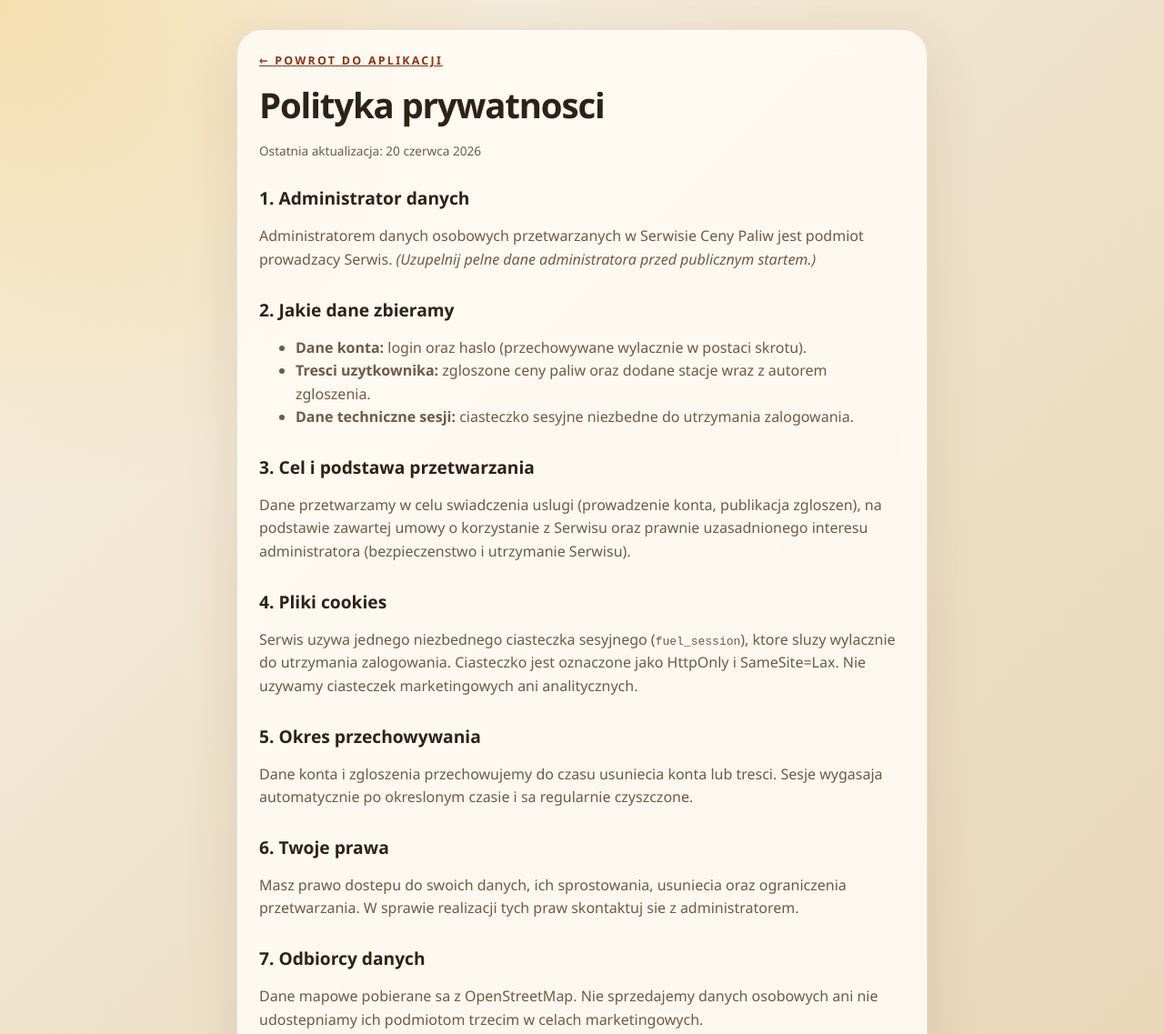
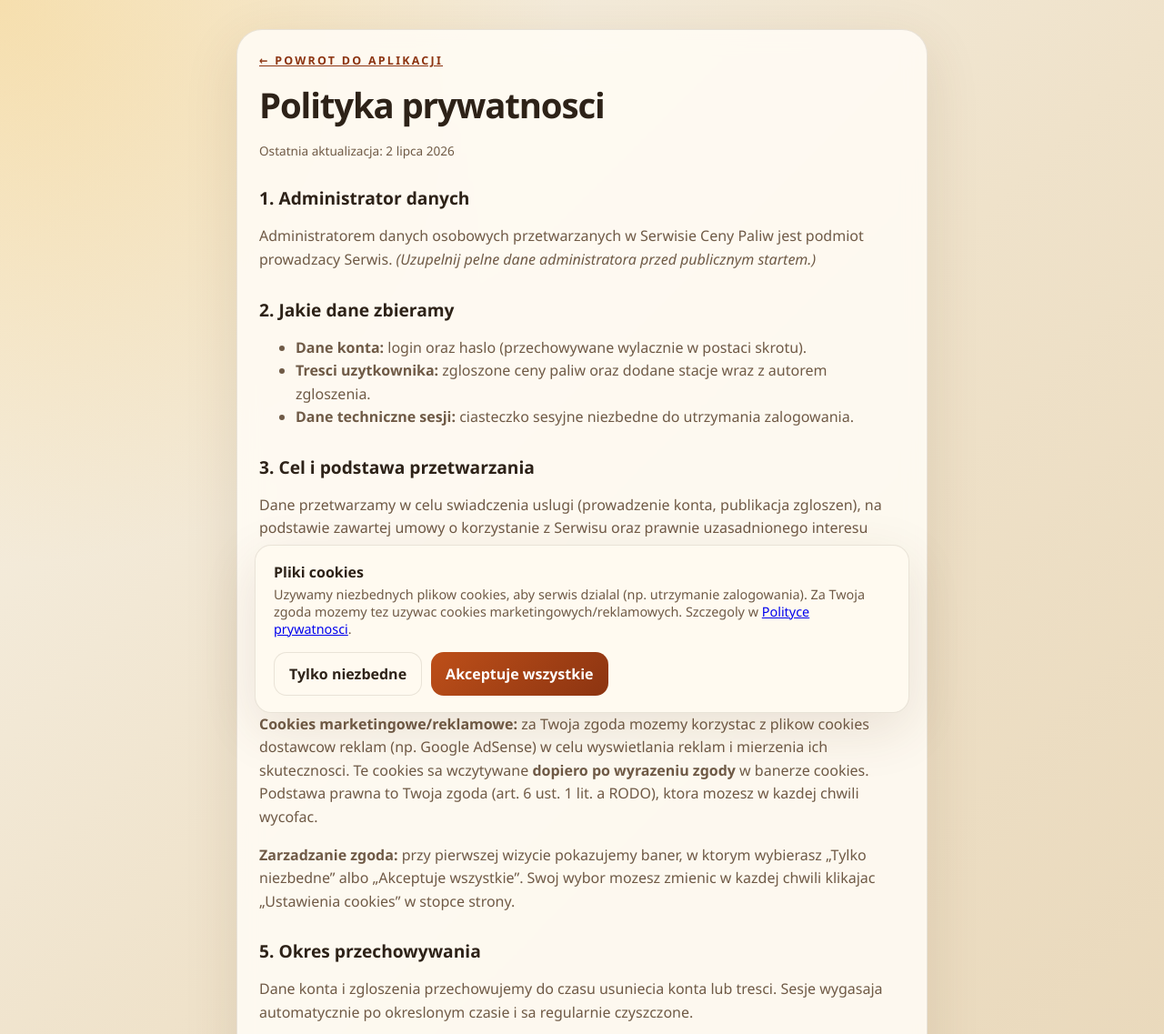
Before and after one commit to dmslw/petrol_prices, a website: page polityka-prywatnosci.html in a window 1280 px wide. Shown: the top 1137 px of the page at 91% size. Drawn offline with Linux system fonts and the light colour scheme.

Commit message:
Add cookie consent banner and update privacy policy
- Self-contained consent banner (essential vs marketing) shown on first
  visit, choice stored in localStorage, reopenable from footer link
- Marketing/ad scripts (AdSense) gate behind explicit consent
- Update privacy policy: cookie categories, consent basis, withdrawal,
  Google as ad-cookie recipient

Co-Authored-By: Claude Opus 4.8 <noreply@anthropic.com>

```diff
--- /dev/null
+++ b/cookie-consent.js
@@ -0,0 +1,113 @@
+(function () {
+  const STORAGE_KEY = "cookie-consent";
+  const VALID = ["all", "essential"];
+
+  function getConsent() {
+    try {
+      const value = localStorage.getItem(STORAGE_KEY);
+      return VALID.includes(value) ? value : null;
+    } catch (error) {
+      return null;
+    }
+  }
+
+  function storeConsent(value) {
+    try {
+      localStorage.setItem(STORAGE_KEY, value);
+    } catch (error) {
+      // localStorage moze byc niedostepny (tryb prywatny) - dzialamy dalej bez zapisu.
+    }
+    window.cookieConsent = value;
+    document.dispatchEvent(new CustomEvent("cookie-consent-change", { detail: value }));
+    if (value === "all") {
+      loadMarketingScripts();
+    }
+  }
+
+  // Tu w przyszlosci laduja sie skrypty reklamowe/analityczne (np. Google AdSense),
+  // WYLACZNIE po zgodzie uzytkownika ("Akceptuje wszystkie").
+  let marketingLoaded = false;
+  function loadMarketingScripts() {
+    if (marketingLoaded) {
+      return;
+    }
+    marketingLoaded = true;
+    // Przyklad (odkomentuj i uzupelnij po akceptacji w AdSense):
+    // const s = document.createElement("script");
+    // s.async = true;
+    // s.src = "https://pagead2.googlesyndication.com/pagead/js/adsbygoogle.js?client=ca-pub-XXXXXXXXXXXXXXXX";
+    // s.crossOrigin = "anonymous";
+    // document.head.appendChild(s);
+  }
+
+  function removeBanner() {
+    const el = document.getElementById("cookie-banner");
+    if (el) {
+      el.remove();
+    }
+  }
+
+  function buildBanner() {
+    if (document.getElementById("cookie-banner")) {
+      return;
+    }
+
+    const banner = document.createElement("div");
+    banner.id = "cookie-banner";
+    banner.className = "cookie-banner";
+    banner.setAttribute("role", "dialog");
+    banner.setAttribute("aria-label", "Zgoda na pliki cookies");
+    banner.innerHTML =
+      '<div class="cookie-banner__text">' +
+      "<strong>Pliki cookies</strong>" +
+      "<p>Uzywamy niezbednych plikow cookies, aby serwis dzialal (np. utrzymanie zalogowania). " +
+      "Za Twoja zgoda mozemy tez uzywac cookies marketingowych/reklamowych. Szczegoly w " +
+      '<a href="/polityka-prywatnosci.html">Polityce prywatnosci</a>.</p>' +
+      "</div>" +
+      '<div class="cookie-banner__actions">' +
+      '<button type="button" class="secondary-button" data-consent="essential">Tylko niezbedne</button>' +
+      '<button type="button" class="cookie-banner__accept" data-consent="all">Akceptuje wszystkie</button>' +
+      "</div>";
+
+    banner.addEventListener("click", function (event) {
+      const button = event.target.closest("[data-consent]");
+      if (!button) {
+        return;
+      }
+      storeConsent(button.dataset.consent);
+      removeBanner();
+    });
+
+    document.body.appendChild(banner);
+  }
+
+  // Pozwala ponownie otworzyc ustawienia (np. z linku w stopce) - wymog RODO (mozliwosc zmiany zgody).
+  window.openCookieSettings = function () {
+    buildBanner();
+  };
+
+  function init() {
+    const consent = getConsent();
+    window.cookieConsent = consent;
+
+    const settingsLink = document.getElementById("cookie-settings-link");
+    if (settingsLink) {
+      settingsLink.addEventListener("click", function (event) {
+        event.preventDefault();
+        window.openCookieSettings();
+      });
+    }
+
+    if (!consent) {
+      buildBanner();
+    } else if (consent === "all") {
+      loadMarketingScripts();
+    }
+  }
+
+  if (document.readyState === "loading") {
+    document.addEventListener("DOMContentLoaded", init);
+  } else {
+    init();
+  }
+})();
--- a/polityka-prywatnosci.html
+++ b/polityka-prywatnosci.html
@@ -14,7 +14,7 @@
       <article class="panel legal">
         <p class="eyebrow"><a href="/">&larr; Powrot do aplikacji</a></p>
         <h1>Polityka prywatnosci</h1>
-        <p class="legal__updated">Ostatnia aktualizacja: 20 czerwca 2026</p>
+        <p class="legal__updated">Ostatnia aktualizacja: 2 lipca 2026</p>
 
         <h2>1. Administrator danych</h2>
         <p>
@@ -38,9 +38,23 @@
 
         <h2>4. Pliki cookies</h2>
         <p>
-          Serwis uzywa jednego niezbednego ciasteczka sesyjnego (<code>fuel_session</code>),
-          ktore sluzy wylacznie do utrzymania zalogowania. Ciasteczko jest oznaczone jako
-          HttpOnly i SameSite=Lax. Nie uzywamy ciasteczek marketingowych ani analitycznych.
+          <strong>Cookies niezbedne:</strong> Serwis uzywa niezbednego ciasteczka sesyjnego
+          (<code>fuel_session</code>), ktore sluzy wylacznie do utrzymania zalogowania. Jest
+          oznaczone jako HttpOnly i SameSite=Lax. Te cookies sa konieczne do dzialania serwisu
+          i nie wymagaja zgody.
+        </p>
+        <p>
+          <strong>Cookies marketingowe/reklamowe:</strong> za Twoja zgoda mozemy korzystac z
+          plikow cookies dostawcow reklam (np. Google AdSense) w celu wyswietlania reklam i
+          mierzenia ich skutecznosci. Te cookies sa wczytywane <strong>dopiero po wyrazeniu
+          zgody</strong> w banerze cookies. Podstawa prawna to Twoja zgoda (art. 6 ust. 1 lit. a
+          RODO), ktora mozesz w kazdej chwili wycofac.
+        </p>
+        <p>
+          <strong>Zarzadzanie zgoda:</strong> przy pierwszej wizycie pokazujemy baner, w ktorym
+          wybierasz &bdquo;Tylko niezbedne&rdquo; albo &bdquo;Akceptuje wszystkie&rdquo;. Swoj
+          wybor mozesz zmienic w kazdej chwili klikajac &bdquo;Ustawienia cookies&rdquo; w stopce
+          strony.
         </p>
 
         <h2>5. Okres przechowywania</h2>
@@ -57,8 +71,10 @@
 
         <h2>7. Odbiorcy danych</h2>
         <p>
-          Dane mapowe pobierane sa z OpenStreetMap. Nie sprzedajemy danych osobowych ani nie
-          udostepniamy ich podmiotom trzecim w celach marketingowych.
+          Dane mapowe pobierane sa z OpenStreetMap. Jesli wyrazisz zgode na cookies marketingowe,
+          odbiorca danych z tych cookies moze byc dostawca reklam (np. Google Ireland Ltd. w ramach
+          Google AdSense), co moze wiazac sie z przetwarzaniem danych poza EOG na podstawie
+          standardowych klauzul umownych. Nie sprzedajemy danych osobowych.
         </p>
 
         <h2>8. Kontakt</h2>
@@ -68,5 +84,6 @@
         </p>
       </article>
     </div>
+    <script src="cookie-consent.js"></script>
   </body>
 </html>
--- a/styles.css
+++ b/styles.css
@@ -463,6 +463,71 @@ body {
 .site-footer__links {
   display: flex;
   gap: 18px;
+  align-items: center;
+  flex-wrap: wrap;
+}
+
+.link-button {
+  padding: 0;
+  border: none;
+  background: none;
+  color: var(--accent-dark);
+  font: inherit;
+  font-weight: 600;
+  cursor: pointer;
+  text-decoration: underline;
+}
+
+.cookie-banner {
+  position: fixed;
+  left: 16px;
+  right: 16px;
+  bottom: 16px;
+  z-index: 1000;
+  max-width: 720px;
+  margin: 0 auto;
+  display: flex;
+  flex-wrap: wrap;
+  align-items: center;
+  justify-content: space-between;
+  gap: 16px;
+  padding: 18px 20px;
+  border: 1px solid var(--line);
+  border-radius: 18px;
+  background: var(--panel-strong);
+  box-shadow: var(--shadow);
+}
+
+.cookie-banner__text {
+  flex: 1 1 320px;
+}
+
+.cookie-banner__text strong {
+  display: block;
+  margin-bottom: 4px;
+}
+
+.cookie-banner__text p {
+  margin: 0;
+  font-size: 0.9rem;
+  color: var(--muted);
+}
+
+.cookie-banner__actions {
+  display: flex;
+  gap: 10px;
+  flex-wrap: wrap;
+}
+
+.cookie-banner__accept {
+  padding: 12px 16px;
+  border-radius: 14px;
+  border: none;
+  background: linear-gradient(135deg, var(--accent), var(--accent-dark));
+  color: #fff;
+  font: inherit;
+  font-weight: 700;
+  cursor: pointer;
 }
 
 .site-footer__links a,
```
Also changed, not shown: index.html (+2 -0 lines), regulamin.html (+1 -0 lines).
